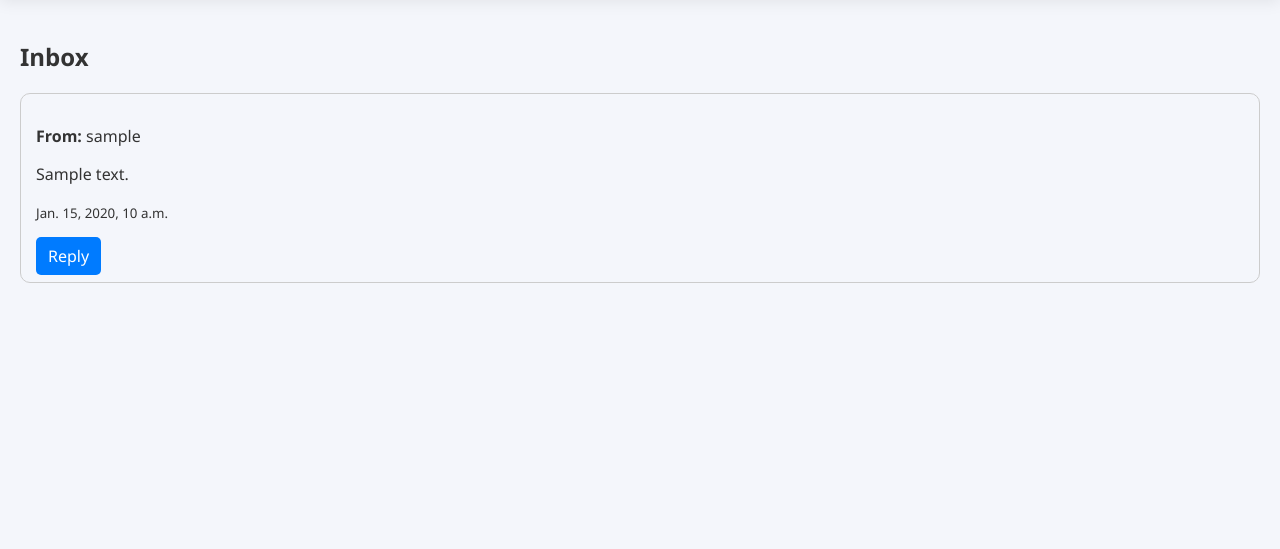
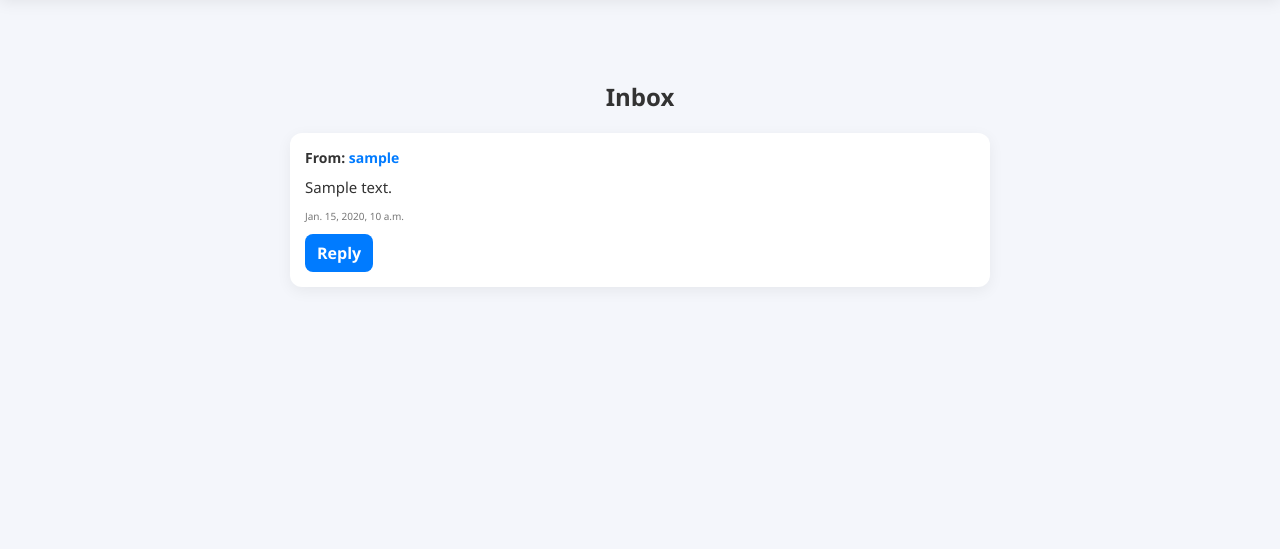
Before and after one commit to Xurwed9/hamsafar-backend, a Django app: page /messages/ in a window 1280 px wide. Shown: the part 58-607 px from the top of the page. Run offline with Django 5.2, Linux system fonts and the light colour scheme; a user stored in the database is signed in; tables that the repository leaves empty hold one stand-in row (values such as "Sample post").

Commit message:
style inbox

```diff
--- a/static/css/style.css
+++ b/static/css/style.css
@@ -440,3 +440,83 @@ body {
         transform: translateY(0);
     }
 }
+
+
+
+/* ===== INBOX ===== */
+.inbox-container {
+    max-width: 700px;
+    margin: 30px auto;
+    padding: 10px;
+}
+
+/* TITLE */
+.page-title {
+    text-align: center;
+    margin-bottom: 20px;
+}
+
+/* MESSAGE CARD */
+.message-card {
+    background: white;
+    border-radius: 12px;
+    padding: 15px;
+    margin-bottom: 12px;
+    box-shadow: 0 4px 15px rgba(0,0,0,0.06);
+    transition: 0.3s;
+}
+
+.message-card:hover {
+    transform: translateY(-3px);
+}
+
+/* HEADER */
+.message-header {
+    font-size: 14px;
+    margin-bottom: 5px;
+}
+
+.sender {
+    color: #007bff;
+    font-weight: bold;
+}
+
+/* BODY */
+.message-body {
+    font-size: 15px;
+    margin: 10px 0;
+}
+
+/* FOOTER */
+.message-footer {
+    font-size: 12px;
+    color: #777;
+}
+
+/* BUTTON */
+.btn {
+    display: inline-block;
+    padding: 8px 12px;
+    border-radius: 8px;
+    text-decoration: none;
+    font-weight: bold;
+    transition: 0.3s;
+}
+
+.reply-btn {
+    background: #007bff;
+    color: white;
+    margin-top: 10px;
+}
+
+.reply-btn:hover {
+    background: #0056b3;
+    transform: translateY(-2px);
+}
+
+/* EMPTY STATE */
+.empty-box {
+    text-align: center;
+    padding: 30px;
+    color: #777;
+}
--- a/templates/hamsafar/inbox.html
+++ b/templates/hamsafar/inbox.html
@@ -2,51 +2,41 @@
 
 {% block main %}
 
-<h2>Inbox</h2>
+<div class="inbox-container">
+
+    <h2 class="page-title">Inbox</h2>
 
     {% for msg in messages %}
 
-<div style="
-    border:1px solid #ccc;
-    padding:15px;
-    margin-bottom:10px;
-    border-radius:10px;
-">
+        <div class="message-card">
 
-    <p>
+            <div class="message-header">
                 <strong>From:</strong>
-        {{ msg.sender.username }}
-    </p>
+                <span class="sender">{{ msg.sender.username }}</span>
+            </div>
 
-    <p>
+            <div class="message-body">
                 {{ msg.text }}
-    </p>
+            </div>
 
-    <small>
-        {{ msg.created_at }}
-    </small>
+            <div class="message-footer">
+                <small>{{ msg.created_at }}</small>
+            </div>
 
-    <br><br>
-
-    <a href="{% url 'send_message' msg.sender.id %}"
-       style="
-       background:#007bff;
-       color:white;
-       padding:8px 12px;
-       text-decoration:none;
-       border-radius:5px;
-       ">
-
+            <a href="{% url 'send_message' msg.sender.id %}" class="btn reply-btn">
                 Reply
-
             </a>
 
         </div>
 
     {% empty %}
 
+        <div class="empty-box">
             <p>No messages yet.</p>
+        </div>
 
     {% endfor %}
 
+</div>
+
 {% endblock %}
```
Lines whose indentation alone changed are shown as unchanged.
